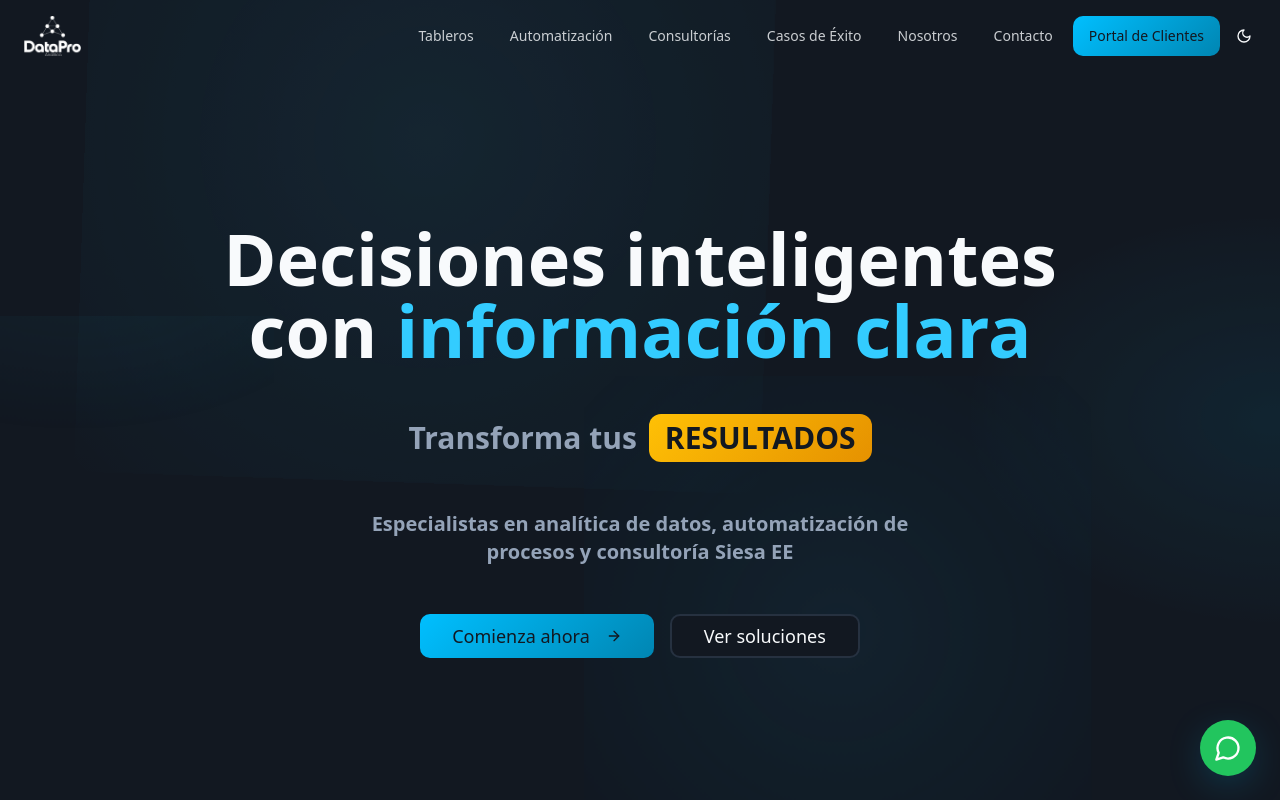
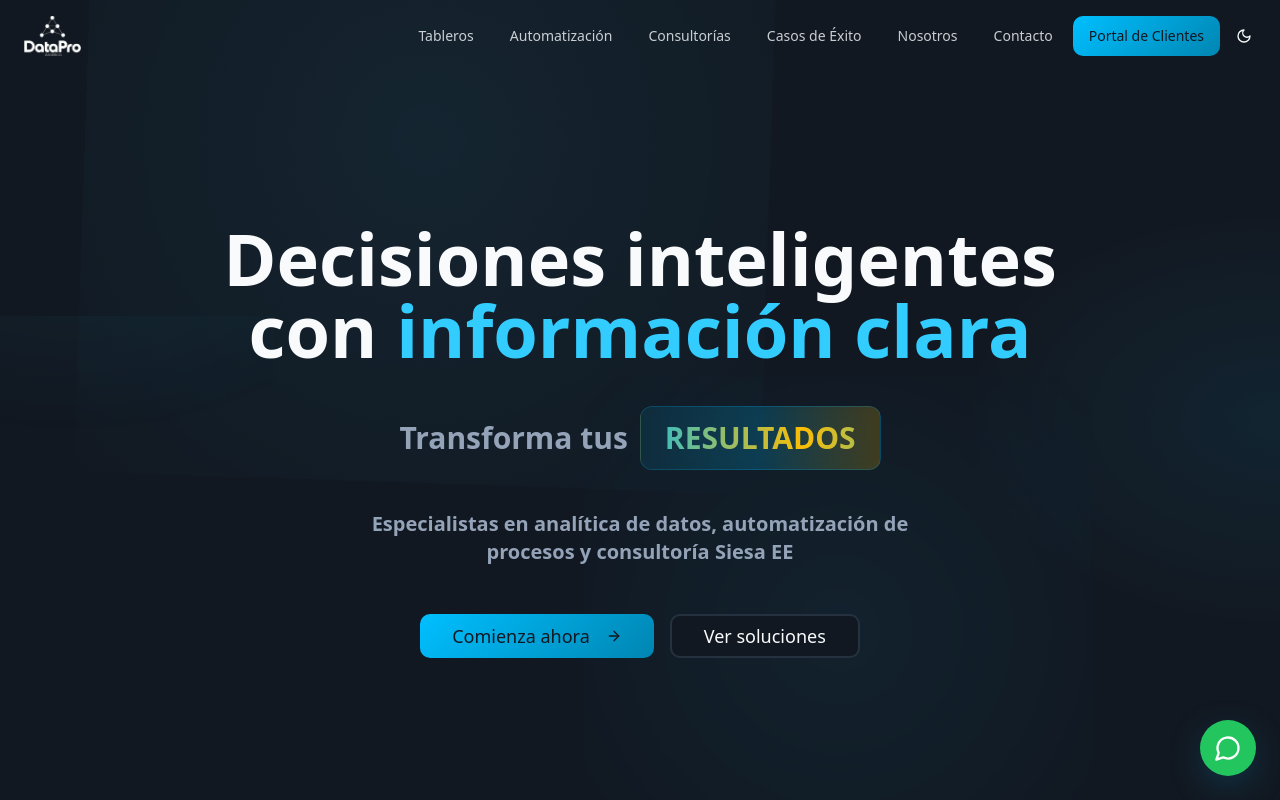
Before and after one commit to desarrollo-01-arar/data-pro-redesign-23581, a React (Vite) app: page / in a window 1280 px wide. Shown: the top 800 px of the page. Built offline with nearby package versions, Linux system fonts and the light colour scheme; the HTML template or start-up script is replaced by a standard one.

Commit message:
Refactor hero text rotator

```diff
--- a/src/components/Hero.tsx
+++ b/src/components/Hero.tsx
@@ -1,5 +1,5 @@
 import { useState, useEffect } from "react";
-import { motion } from "framer-motion";
+import { motion, AnimatePresence } from "framer-motion";
 import { Button } from "./ui/button";
 import { ArrowRight } from "lucide-react";
 const dynamicWords = ["datos", "decisiones", "resultados"];
@@ -44,19 +44,35 @@ export const Hero = () => {
           <div className="h-20 flex items-center justify-center">
             <p className="text-2xl md:text-3xl text-muted-foreground flex items-center gap-3 font-bold">
               Transforma tus{" "}
-              <span className="relative inline-flex items-center justify-center min-w-[180px] h-12 px-4 rounded-xl bg-gradient-accent overflow-hidden uppercase text-3xl">
-                <span
-                  style={{
-                    backgroundSize: "200% 100%",
-                  }}
-                  className=""
-                />
-                <span
-                  key={currentWordIndex}
-                  className="relative z-10 text-accent-foreground font-bold animate-scale-out"
-                >
-                  {dynamicWords[currentWordIndex]}
-                </span>
+              <span className="relative inline-flex items-center justify-center min-w-[200px] h-16 px-6 rounded-xl bg-gradient-to-r from-primary/10 via-primary/20 to-accent/20 overflow-hidden backdrop-blur-sm border border-primary/20">
+                <AnimatePresence mode="wait">
+                  <motion.span
+                    key={currentWordIndex}
+                    initial={{ y: 20, opacity: 0, filter: "blur(4px)" }}
+                    animate={{
+                      y: 0,
+                      opacity: 1,
+                      filter: "blur(0px)",
+                      backgroundPosition: ["0% 50%", "100% 50%", "0% 50%"]
+                    }}
+                    exit={{ y: -20, opacity: 0, filter: "blur(4px)" }}
+                    transition={{
+                      duration: 0.5,
+                      ease: [0.4, 0, 0.2, 1],
+                      backgroundPosition: {
+                        duration: 3,
+                        repeat: Infinity,
+                        ease: "linear"
+                      }
+                    }}
+                    className="relative z-10 uppercase text-3xl font-bold bg-gradient-to-r from-primary via-accent to-primary bg-clip-text text-transparent"
+                    style={{
+                      backgroundSize: "200% 100%"
+                    }}
+                  >
+                    {dynamicWords[currentWordIndex]}
+                  </motion.span>
+                </AnimatePresence>
               </span>
             </p>
           </div>
```
